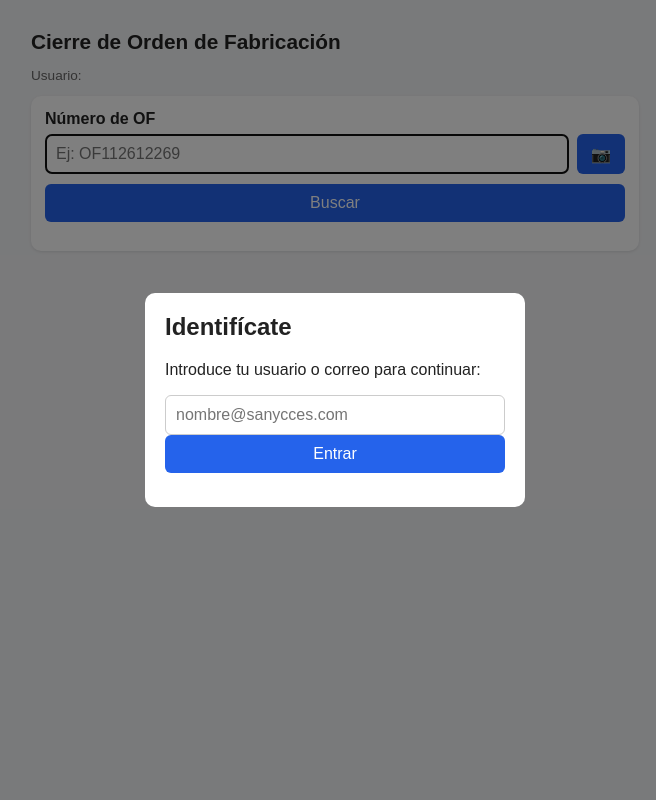
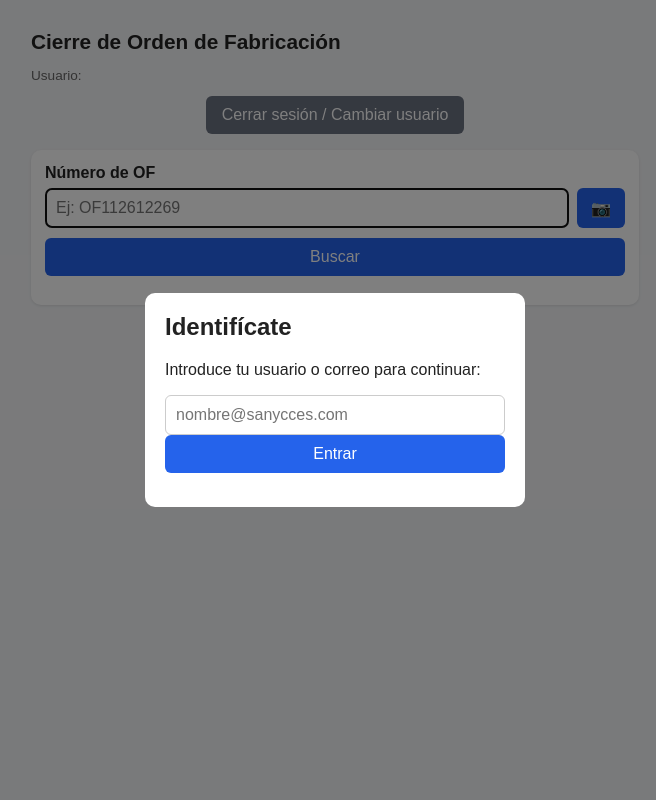
Before and after one commit to JCPSanycces/CierreOFs, a Flask app: page / in a window 1280 px wide. Shown: the whole page, without its empty margins (305-961 px from the left). Run offline with Flask 3, Linux system fonts and the light colour scheme.

Commit message:
Guardar el correo en el navegador y añadir un botón para cambiar de usuario

```diff
--- a/app.py
+++ b/app.py
@@ -120,5 +120,11 @@ def guardar():
 
     return jsonify({"ok": True, "mensaje": "Cierre guardado correctamente"})
 
+# Ruta para cerrar sesión y eliminar el usuario de la sesión
+@app.route("/logout", methods=["POST"])
+def logout():
+    session.pop("usuario", None)
+    return jsonify({"ok": True})
+
 if __name__ == "__main__":
     app.run(host="0.0.0.0", port=5002, debug=True)
--- a/static/css/estilos.css
+++ b/static/css/estilos.css
@@ -137,3 +137,24 @@ button:hover {
 .modal-box p {
     margin-top: 0;
 }
+
+.btn-secundario {
+    width: auto;
+    background: #6b7280;
+}
+
+.btn-secundario:hover {
+    background: #4b5563;
+}
+
+#btn-cambiar-usuario {
+    display: block;
+    width: auto;
+    min-width: 220px;
+    margin: 12px auto 16px auto;
+    background: #6b7280;
+}
+
+#btn-cambiar-usuario:hover {
+    background: #4b5563;
+}
--- a/static/js/app.js
+++ b/static/js/app.js
@@ -21,6 +21,9 @@ function guardarUsuario() {
     .then(r => r.json())
     .then(data => {
         if (data.ok) {
+            // Guardar el usuario en el dispositivo
+            localStorage.setItem("usuario_app_of", usuario);
+
             document.getElementById("modal-login").style.display = "none";
             document.getElementById("usuario-actual").innerText = usuario;
             document.getElementById("input-of").focus();
@@ -32,6 +35,33 @@ function guardarUsuario() {
         document.getElementById("login-error").innerText = "Error de conexión con el servidor";
     });
 }
+
+// Función para cerrar sesión y eliminar el usuario guardado
+function cerrarSesion() {
+    localStorage.removeItem("usuario_app_of");
+
+    fetch("/logout", {
+        method: "POST",
+        headers: { "Content-Type": "application/json" }
+    })
+    .then(() => {
+        document.getElementById("input-usuario").value = "";
+        document.getElementById("usuario-actual").innerText = "";
+        document.getElementById("modal-login").style.display = "flex";
+
+        // Limpiar pantalla
+        document.getElementById("input-of").value = "";
+        document.getElementById("input-serie").value = "";
+        document.getElementById("bloque-info").style.display = "none";
+        document.getElementById("bloque-serie").style.display = "none";
+        document.getElementById("of-error").innerText = "";
+        document.getElementById("guardar-mensaje").innerText = "";
+
+        ofActual = null;
+        document.getElementById("input-usuario").focus();
+    });
+}
+
 
 // ---------- BUSCAR OF ----------
 document.addEventListener("DOMContentLoaded", () => {
@@ -51,6 +81,22 @@ document.addEventListener("DOMContentLoaded", () => {
     if (inputSerie) {
         inputSerie.addEventListener("input", function () {
             this.value = this.value.toUpperCase();
+        });
+    }
+
+    // Recuperar usuario guardado en el dispositivo
+    const usuarioGuardado = localStorage.getItem("usuario_app_of");
+    if (usuarioGuardado) {
+        document.getElementById("input-usuario").value = usuarioGuardado;
+        document.getElementById("modal-login").style.display = "none";
+        document.getElementById("usuario-actual").innerText = usuarioGuardado;
+        document.getElementById("input-of").focus();
+
+        // Importante: enviar también el usuario al backend para abrir sesión
+        fetch("/login", {
+            method: "POST",
+            headers: { "Content-Type": "application/json" },
+            body: JSON.stringify({ usuario: usuarioGuardado })
         });
     }
 });
--- a/templates/index.html
+++ b/templates/index.html
@@ -21,6 +21,12 @@
     <main class="contenedor">
         <h1>Cierre de Orden de Fabricación</h1>
         <p class="usuario-actual">Usuario: <span id="usuario-actual">{{ usuario or '' }}</span></p>
+        <div id="mensaje-general" class="mensaje">
+            <!-- Botón para cambiar de usuario -->
+            <button id="btn-cambiar-usuario" type="button" class="btn-secundario" onclick="cerrarSesion()">
+                Cerrar sesión / Cambiar usuario
+            </button>
+        </div>
 
         <!-- Paso A: leer/escribir número de OF -->
         <section id="bloque-of">
```
